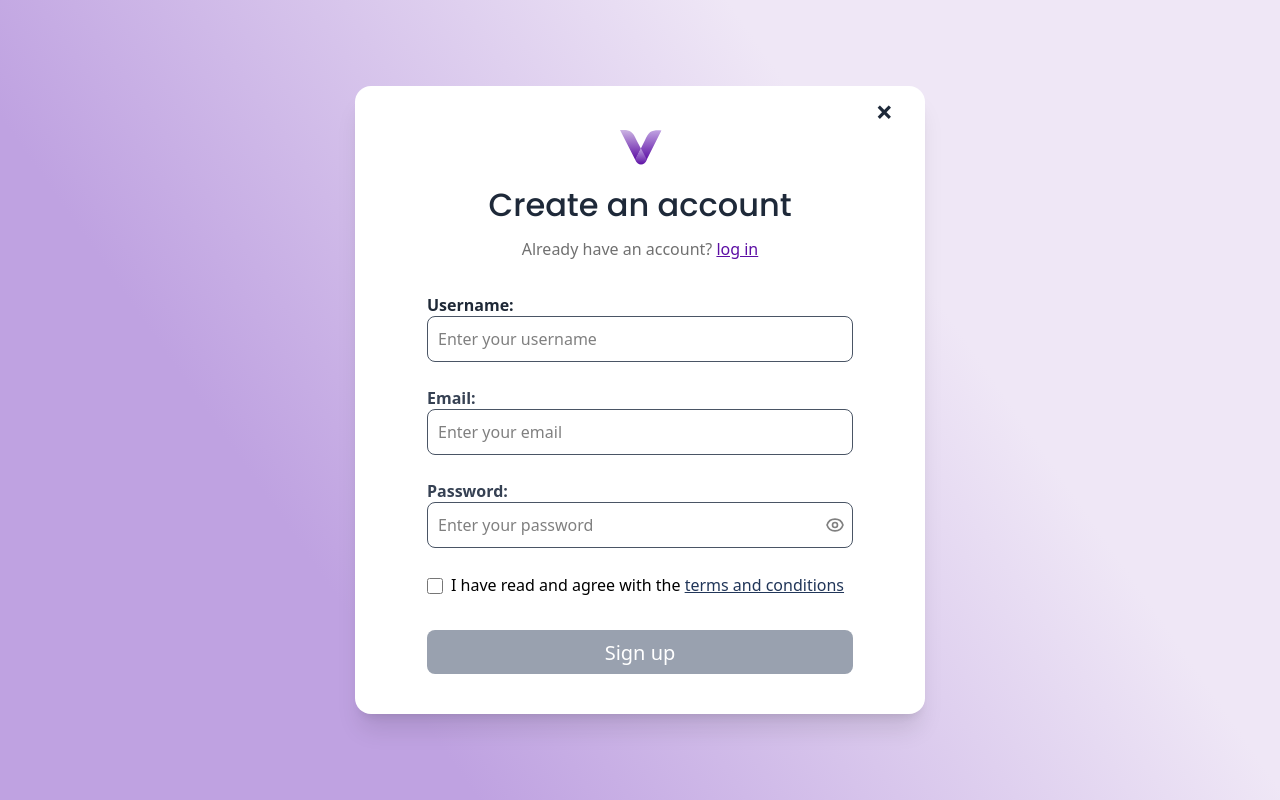
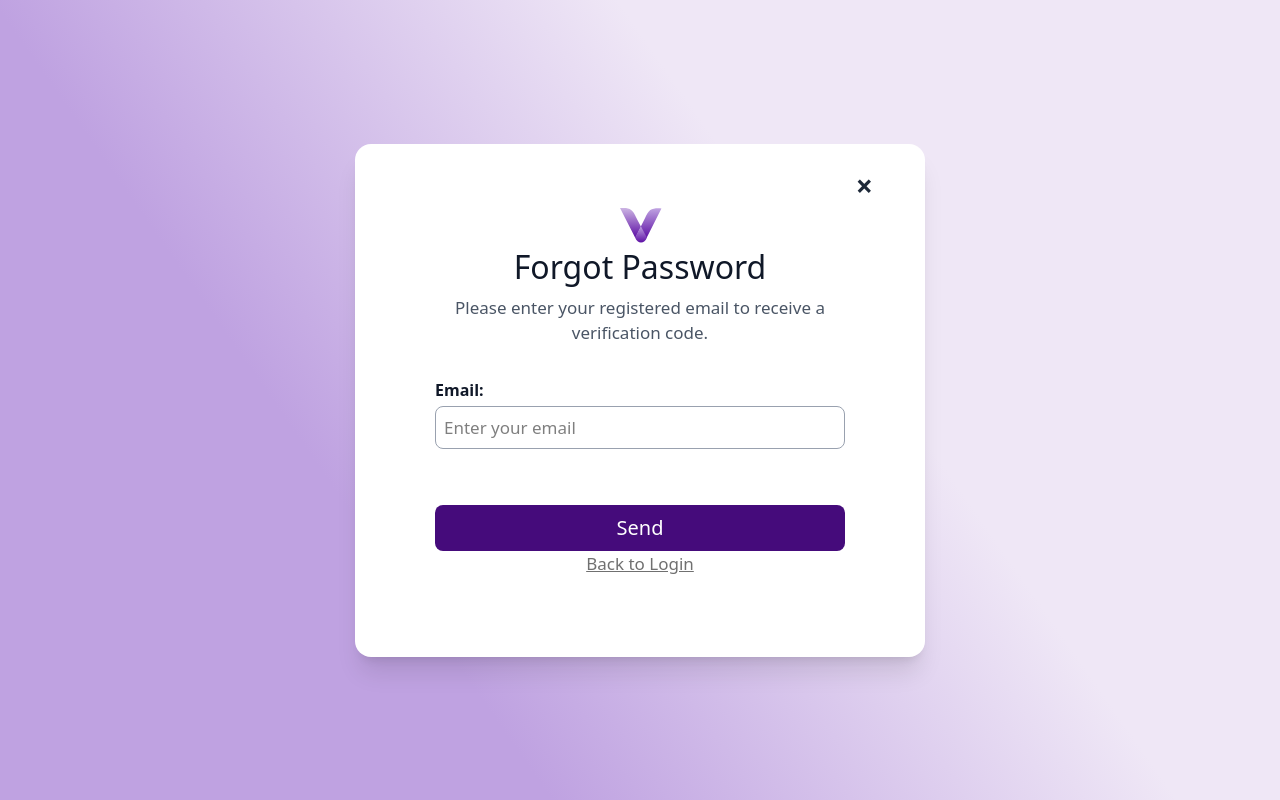
Before and after one commit to psinghal01/Vow-Frontend, a React (Vite) app: page / in a window 1280 px wide. Built offline with nearby package versions, Linux system fonts and the light colour scheme.

Commit message:
Merge with origin/homepage-auth with conflicts resolved

```diff
--- a/src/App.jsx
+++ b/src/App.jsx
@@ -3,5 +3,5 @@ import Signup from "./components/signup";
 
 
 export default function App() {
-  return <Signup/>;
+  return <ForgotPassword/>;
 }
```
